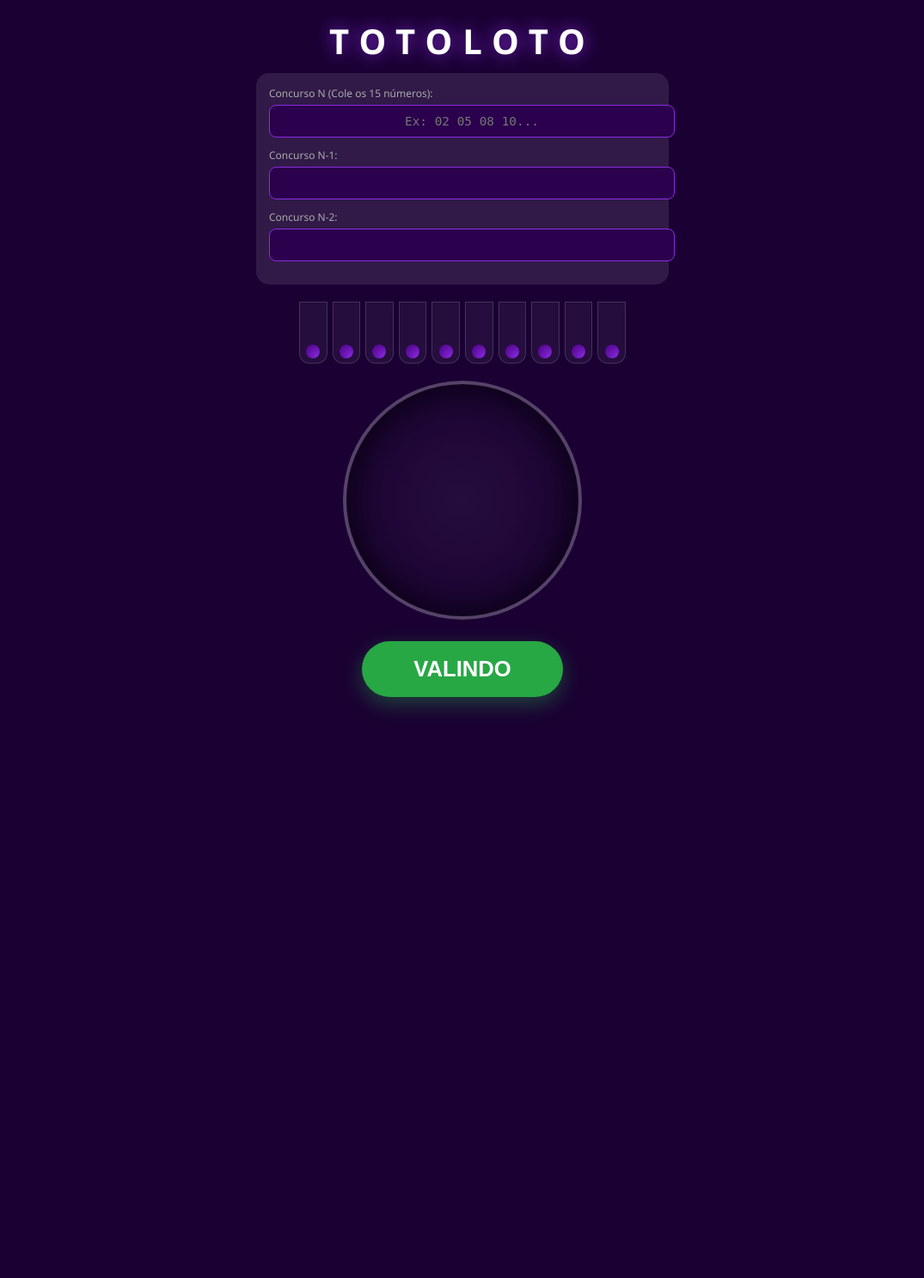
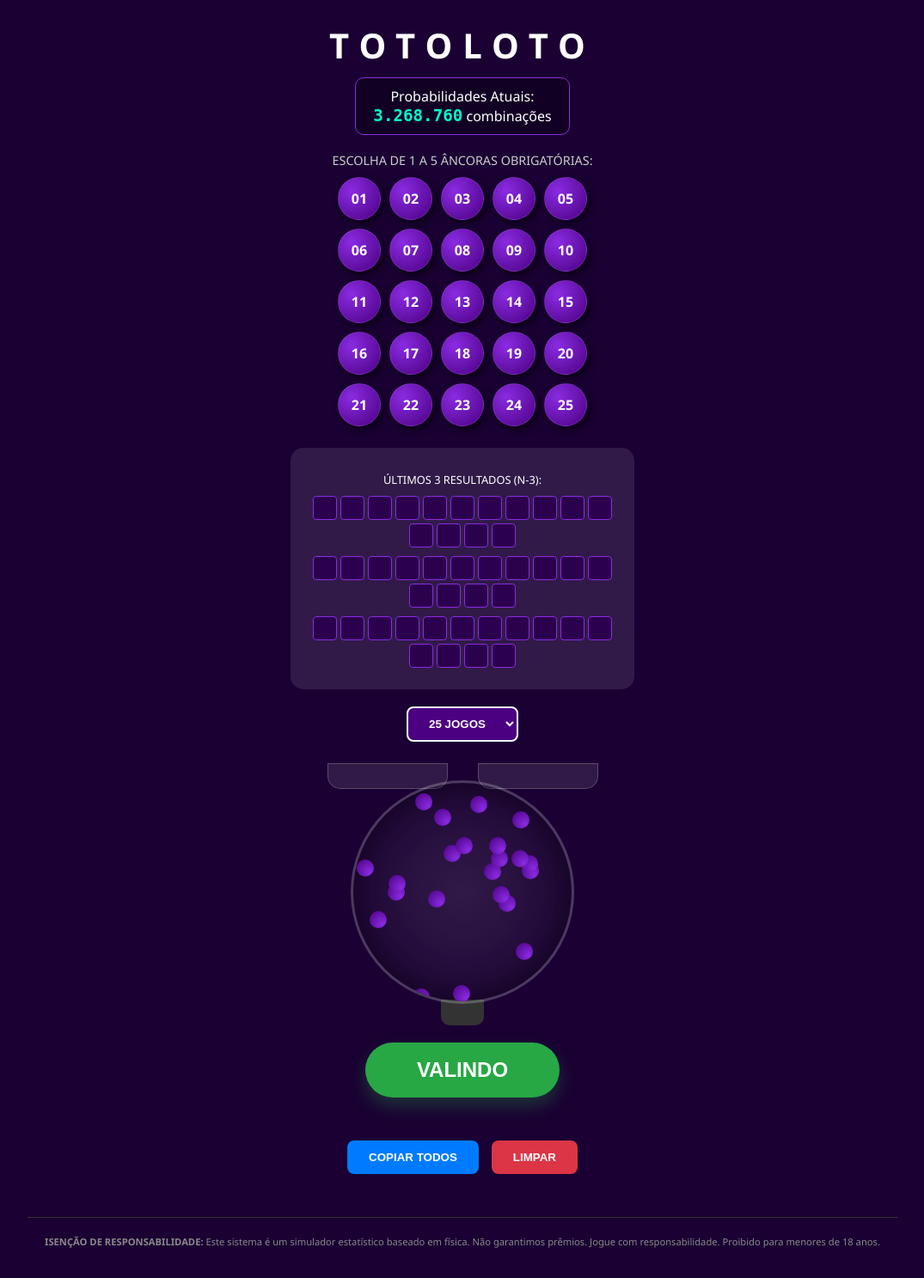
Before and after one commit to mahmoudaifriend/Loto-Master-App, a Flask app: page / in a window 1280 px wide. Shown: the whole page at 86% size, without its empty margins (102-1177 px from the left). Before the commit the page ends 829 px from the top, so only its background shows below. Run offline with Flask 3, Linux system fonts and the light colour scheme.

Commit message:
Update index.html

```diff
--- a/templates/index.html
+++ b/templates/index.html
@@ -12,187 +12,261 @@
             --glass: rgba(255, 255, 255, 0.1);
         }
 
+        /* Basic Reset and Layout */
+        * { box-sizing: border-box; -webkit-tap-highlight-color: transparent; }
         body {
             background-color: var(--bg);
             color: white;
             font-family: 'Segoe UI', Arial, sans-serif;
-            display: flex; flex-direction: column; align-items: center;
-            padding: 10px; margin: 0; overflow-x: hidden;
+            display: flex;
+            flex-direction: column;
+            align-items: center;
+            padding: 15px;
+            margin: 0;
+            overflow-x: hidden;
         }
 
-        header h1 { font-size: 2.5rem; letter-spacing: 12px; margin: 10px 0; font-weight: 900; text-shadow: 0 0 20px #8a2be2; }
+        /* 1. LOGO AND PROBABILITIES */
+        header h1 { font-size: 2.5rem; letter-spacing: 12px; margin: 10px 0; font-weight: 900; }
+        .prob-box {
+            background: rgba(0, 0, 0, 0.3);
+            padding: 10px 20px;
+            border-radius: 10px;
+            border: 1px solid #8a2be2;
+            margin-bottom: 20px;
+            text-align: center;
+        }
+        #probCount { color: #00ffcc; font-weight: bold; font-family: monospace; font-size: 1.2rem; }
 
-        /* Smart N-3 Inputs */
-        .n3-section { width: 100%; max-width: 450px; background: var(--glass); padding: 15px; border-radius: 15px; margin-bottom: 20px; }
-        .n3-group { margin-bottom: 12px; }
-        .n3-group label { display: block; font-size: 0.75rem; color: #aaa; margin-bottom: 5px; }
-        .smart-input {
-            width: 100%; background: #2b004d; border: 1px solid #8a2be2;
-            color: #00ffcc; padding: 10px; border-radius: 8px;
-            font-family: monospace; text-align: center; font-size: 0.9rem;
+        /* 2. 3D SELECTION GRID */
+        .selection-title { font-size: 0.9rem; margin-bottom: 10px; color: #ccc; }
+        .ball-grid {
+            display: grid;
+            grid-template-columns: repeat(5, 1fr);
+            gap: 10px;
+            margin-bottom: 25px;
+            max-width: 350px;
+        }
+        .ball-3d {
+            width: 50px; height: 50px; border-radius: 50%;
+            background: var(--purple-3d);
+            display: flex; align-items: center; justify-content: center;
+            font-weight: bold; color: white; cursor: pointer;
+            box-shadow: 4px 4px 8px rgba(0,0,0,0.6);
+            transition: 0.2s; border: 1px solid rgba(255,255,255,0.1);
+        }
+        .ball-3d.selected { background: var(--gold-3d); color: #1a0033; transform: scale(1.1); box-shadow: 0 0 15px var(--gold-3d); }
+
+        /* 3. HISTORICAL DATA (N-3) */
+        .n3-section { background: var(--glass); padding: 15px; border-radius: 15px; width: 100%; max-width: 400px; margin-bottom: 20px; }
+        .n3-row { margin-bottom: 10px; text-align: center; }
+        .n3-inputs { display: flex; flex-wrap: wrap; gap: 4px; justify-content: center; }
+        .n3-ball-input { width: 28px; height: 28px; background: #2b004d; border: 1px solid #8a2be2; color: white; text-align: center; border-radius: 4px; font-size: 0.8rem; }
+
+        /* 4. GAME QUANTITY SELECTOR */
+        .qty-box { margin-bottom: 25px; }
+        select { background: #4b0082; color: white; padding: 10px 20px; border-radius: 8px; border: 2px solid white; font-weight: bold; }
+
+        /* 5. MACHINE (TUBES + GLOBE) */
+        .machine-stage { width: 100%; max-width: 350px; text-align: center; position: relative; }
+        .tubes-container { display: flex; justify-content: space-around; margin-bottom: -10px; }
+        .tube-glass { width: 140px; height: 30px; background: var(--glass); border: 1px solid rgba(255,255,255,0.2); border-radius: 0 0 15px 15px; }
+
+        .globo-sphere {
+            width: 260px; height: 260px; border-radius: 50%;
+            border: 3px solid rgba(255,255,255,0.2);
+            background: radial-gradient(circle at 50% 50%, rgba(255,255,255,0.1), transparent);
+            margin: 0 auto 20px; position: relative; overflow: hidden;
+            box-shadow: inset 0 0 40px rgba(0,0,0,0.5);
+        }
+        .nozzle { width: 50px; height: 30px; background: #333; margin: -25px auto 20px; border-radius: 0 0 10px 10px; }
+
+        .ball-kinetic { position: absolute; width: 20px; height: 20px; background: var(--purple-3d); border-radius: 50%; }
+
+        #btnValindo {
+            background: #28a745; color: white; padding: 18px 60px; border: none; border-radius: 50px;
+            font-size: 1.5rem; font-weight: 900; cursor: pointer; box-shadow: 0 10px 20px rgba(40,167,69,0.3);
         }
 
-        /* 10 Pipes System */
-        .tubes-system {
-            display: grid; grid-template-columns: repeat(10, 1fr);
-            gap: 6px; width: 100%; max-width: 380px; margin-bottom: 20px;
+        /* 6. RESPONSIVE RESULTS MATRIX */
+        .results-area { width: 100%; max-width: 500px; margin-top: 30px; }
+        .jogo-row {
+            background: rgba(255,255,255,0.07); padding: 12px; margin-bottom: 8px; border-radius: 8px;
+            font-family: monospace; line-height: 1.6; word-wrap: break-word;
+            border-left: 5px solid var(--gold-3d); display: block;
         }
-        .pipe {
-            height: 70px; background: rgba(255,255,255,0.05);
-            border: 1px solid rgba(255,255,255,0.15);
-            border-radius: 0 0 12px 12px; position: relative;
-        }
-        .ball-in-pipe {
-            width: 16px; height: 16px; border-radius: 50%;
-            background: var(--purple-3d); position: absolute;
-            bottom: 5px; left: 50%; transform: translateX(-50%);
-            transition: bottom 2s cubic-bezier(0.47, 0, 0.745, 0.715);
-        }
+        .jogo-row span { color: var(--gold-3d); font-weight: bold; margin-right: 5px; }
 
-        /* Globe and Machine */
-        .machine-stage { position: relative; text-align: center; }
-        .globo-sphere {
-            width: 270px; height: 270px; border-radius: 50%;
-            border: 4px solid rgba(255,255,255,0.25);
-            background: radial-gradient(circle at 50% 50%, rgba(255,255,255,0.05), transparent);
-            position: relative; overflow: hidden;
-            box-shadow: inset 0 0 50px rgba(0,0,0,0.8);
-        }
-        .ball-kinetic {
-            position: absolute; width: 22px; height: 22px;
-            border-radius: 50%; background: var(--purple-3d);
-            opacity: 0; transition: opacity 0.3s;
-        }
+        .footer-btns { display: flex; gap: 15px; margin: 20px 0; }
+        .btn-blue { background: #007bff; border: none; padding: 12px 25px; color: white; border-radius: 8px; font-weight: bold; }
+        .btn-red { background: #dc3545; border: none; padding: 12px 25px; color: white; border-radius: 8px; font-weight: bold; }
 
-        #btnValindo {
-            background: #28a745; color: white; padding: 18px 60px;
-            border: none; border-radius: 50px; font-size: 1.6rem;
-            font-weight: 900; cursor: pointer; margin-top: 25px;
-            box-shadow: 0 8px 25px rgba(40,167,69,0.4);
-        }
-        #btnValindo:disabled { background: #444; opacity: 0.6; cursor: not-allowed; }
-
-        /* 3D Result Row */
-        .results-matrix { width: 100%; max-width: 550px; margin-top: 35px; }
-        .jogo-row {
-            background: rgba(0,0,0,0.35); padding: 15px; border-radius: 12px;
-            margin-bottom: 12px; border-left: 5px solid var(--gold-3d);
-            display: flex; flex-wrap: wrap; gap: 8px; align-items: center;
-        }
-        .res-ball-3d {
-            width: 34px; height: 34px; border-radius: 50%;
-            background: var(--gold-3d); color: #1a0033;
-            display: flex; align-items: center; justify-content: center;
-            font-weight: 900; font-size: 0.95rem;
-            box-shadow: 2px 2px 6px rgba(0,0,0,0.6);
-            animation: eject-fx 0.5s ease-out;
-        }
-        @keyframes eject-fx { 0% { transform: scale(0) translateY(20px); } 100% { transform: scale(1) translateY(0); } }
-
-        /* Animations */
-        .fast-spin { animation: rotate-globe 0.25s linear infinite; }
-        .slow-spin { animation: rotate-globe 1.8s linear infinite; }
-        @keyframes rotate-globe { from { transform: rotate(0deg); } to { transform: rotate(360deg); } }
+        footer { font-size: 0.7rem; color: #888; text-align: center; padding: 20px; border-top: 1px solid #333; margin-top: 30px; }
     </style>
 </head>
 <body>
 
     <header><h1>TOTOLOTO</h1></header>
 
-    <!-- Smart N-3 Text Inputs -->
+    <div class="prob-box">
+        Probabilidades Atuais:<br>
+        <span id="probCount">3.268.760</span> combinações
+    </div>
+
+    <section class="selection-title">ESCOLHA DE 1 A 5 ÂNCORAS OBRIGATÓRIAS:</section>
+    <div class="ball-grid" id="gridInput"></div>
+
     <section class="n3-section">
-        <div class="n3-group">
-            <label>Concurso N (Cole os 15 números):</label>
-            <input type="text" class="smart-input" id="nN" placeholder="Ex: 02 05 08 10...">
-        </div>
-        <div class="n3-group">
-            <label>Concurso N-1:</label>
-            <input type="text" class="smart-input" id="nN1">
-        </div>
-        <div class="n3-group">
-            <label>Concurso N-2:</label>
-            <input type="text" class="smart-input" id="nN2">
-        </div>
+        <p style="font-size: 0.8rem; text-align: center; margin-bottom: 10px;">ÚLTIMOS 3 RESULTADOS (N-3):</p>
+        <div class="n3-row"><div class="n3-inputs" id="nN"></div></div>
+        <div class="n3-row"><div class="n3-inputs" id="nN1"></div></div>
+        <div class="n3-row"><div class="n3-inputs" id="nN2"></div></div>
     </section>
 
-    <!-- 10 Pipes -->
-    <div class="tubes-system" id="pipesArea"></div>
+    <div class="qty-box">
+        <select id="gameQty">
+            <option value="5">05 JOGOS</option>
+            <option value="10">10 JOGOS</option>
+            <option value="15">15 JOGOS</option>
+            <option value="20">20 JOGOS</option>
+            <option value="25" selected>25 JOGOS</option>
+        </select>
+    </div>
 
-    <!-- Machine Stage -->
     <div class="machine-stage">
-        <div class="globo-sphere" id="globoMain"></div>
+        <div class="tubes-container">
+            <div class="tube-glass"></div>
+            <div class="tube-glass"></div>
+        </div>
+        <div class="globo-sphere" id="globo"></div>
+        <div class="nozzle"></div>
         <button id="btnValindo">VALINDO</button>
     </div>
 
-    <!-- Results Matrix -->
-    <div class="results-matrix" id="matrix"></div>
+    <section class="results-area" id="resultsMatrix"></section>
+
+    <div class="footer-btns">
+        <button class="btn-blue" id="btnCopy">COPIAR TODOS</button>
+        <button class="btn-red" onclick="location.reload()">LIMPAR</button>
+    </div>
+
+    <footer>
+        <strong>ISENÇÃO DE RESPONSABILIDADE:</strong> Este sistema é um simulador estatístico baseado em física. Não garantimos prêmios. Jogue com responsabilidade. Proibido para menores de 18 anos.
+    </footer>
 
     <script>
-        // Setup 10 pipes and balls
-        const pipesArea = document.getElementById('pipesArea');
-        for(let i=0; i<10; i++) {
-            pipesArea.innerHTML += `<div class="pipe"><div class="ball-in-pipe" id="pb-${i}"></div></div>`;
+        // 1. Probability Calculation Logic (Lotofácil)
+        const combination = (n, k) => {
+            if (k > n) return 0;
+            let res = 1;
+            for (let i = 1; i <= k; i++) res = res * (n - i + 1) / i;
+            return Math.round(res);
+        };
+
+        const updateProb = (selectedCount) => {
+            const total = combination(25 - selectedCount, 15 - selectedCount);
+            document.getElementById('probCount').innerText = total.toLocaleString('pt-BR');
+        };
+
+        // 2. Generate Grid of 25 Balls (Selection Phase)
+        const grid = document.getElementById('gridInput');
+        let selectedAnchors = [];
+        for (let i = 1; i <= 25; i++) {
+            const b = document.createElement('div');
+            b.className = 'ball-3d';
+            b.innerText = i.toString().padStart(2, '0');
+            b.onclick = () => {
+                if (b.classList.contains('selected')) {
+                    b.classList.remove('selected');
+                    selectedAnchors = selectedAnchors.filter(n => n !== i);
+                } else if (selectedAnchors.length < 5) {
+                    ballEffect(b);
+                    b.classList.add('selected');
+                    selectedAnchors.push(i);
+                }
+                updateProb(selectedAnchors.length);
+            };
+            grid.appendChild(b);
         }
 
-        // Setup 25 kinetic balls in globe
-        const globo = document.getElementById('globoMain');
-        const kineticBalls = [];
-        for(let i=0; i<25; i++) {
-            const b = document.createElement('div');
-            b.className = 'ball-kinetic';
-            b.style.left = Math.random()*240 + 'px';
-            b.style.top = Math.random()*240 + 'px';
-            globo.appendChild(b);
-            kineticBalls.push(b);
+        const ballEffect = (el) => {
+            el.style.transform = "scale(0.9)";
+            setTimeout(() => el.style.transform = "scale(1.1)", 100);
+        };
+
+        // 3. Generate N-3 Historical Input Fields
+        const createN3 = (id) => {
+            const el = document.getElementById(id);
+            for(let i=0; i<15; i++) el.innerHTML += `<input type="text" class="n3-ball-input" maxlength="2">`;
+        };
+        ['nN', 'nN1', 'nN2'].forEach(createN3);
+
+        // 4. Kinetic Physics Engine (Globe Animation)
+        const globo = document.getElementById('globo');
+        const balls = [];
+        for (let i = 0; i < 25; i++) {
+            const ball = document.createElement('div');
+            ball.className = 'ball-kinetic';
+            globo.appendChild(ball);
+            balls.push({
+                el: ball, x: Math.random()*200, y: Math.random()*200,
+                vx: (Math.random()-0.5)*15, vy: (Math.random()-0.5)*15
+            });
         }
 
+        const runPhysics = () => {
+            balls.forEach(b => {
+                b.x += b.vx; b.y += b.vy;
+                if (b.x < 0 || b.x > 240) b.vx *= -1;
+                if (b.y < 0 || b.y > 240) b.vy *= -1;
+                b.el.style.left = b.x + 'px'; b.el.style.top = b.y + 'px';
+            });
+        };
+        let anim = setInterval(runPhysics, 30); // Constant globe spinning
+
+        // 5. VALINDO Sequence (Processing and UI Ejection)
         document.getElementById('btnValindo').onclick = async () => {
             const btn = document.getElementById('btnValindo');
-            const matrix = document.getElementById('matrix');
+            const matrix = document.getElementById('resultsMatrix');
+            const qty = document.getElementById('gameQty').value;
+
             btn.disabled = true;
+            btn.style.opacity = "0.5";
+            matrix.innerHTML = "";
 
-            // 1. DROP SEQUENCE (2 SECONDS)
-            document.querySelectorAll('.ball-in-pipe').forEach(b => b.style.bottom = "-50px");
-            setTimeout(() => {
-                kineticBalls.forEach(b => b.style.opacity = "1");
-            }, 1000);
-            await new Promise(r => setTimeout(r, 2000));
+            // Simulation of sequential ejection and matrix fill
+            for (let i = 1; i <= qty; i++) {
+                const row = document.createElement('div');
+                row.className = 'jogo-row';
+                row.id = `jogo-${i}`;
+                row.innerHTML = `<span>JOGO ${i.toString().padStart(2, '0')}:</span> `;
+                matrix.appendChild(row);
 
-            // Generate 15 UNIQUE numbers for this draw
-            let drawResult = [];
-            while(drawResult.length < 15) {
-                let n = Math.floor(Math.random()*25)+1;
-                if(!drawResult.includes(n)) drawResult.push(n);
+                // Populate row with 15 unique numbers, prioritizing user anchors
+                let drawn = [...selectedAnchors];
+                while(drawn.length < 15) {
+                    let n = Math.floor(Math.random()*25)+1;
+                    if(!drawn.includes(n)) drawn.push(n);
+                }
+
+                // UI Display logic
+                drawn.sort((a,b) => a-b).forEach(n => {
+                    row.innerHTML += n.toString().padStart(2, '0') + " ";
+                });
+
+                window.scrollTo({ top: document.body.scrollHeight, behavior: 'smooth' });
+                await new Promise(r => setTimeout(r, 400)); // Sequential ejection timing
             }
-            drawResult.sort((a,b) => a-b);
+            btn.disabled = false;
+            btn.style.opacity = "1";
+        };
 
-            const row = document.createElement('div');
-            row.className = 'jogo-row';
-            row.innerHTML = `<span style="width:100%; font-size:0.7rem; color:#666;">SORTEIO EM CURSO...</span>`;
-            matrix.prepend(row);
-
-            // 2. THE 15 BALL CYCLE (9s EACH)
-            for(let i=0; i<15; i++) {
-                // Fast Spin (4.5s)
-                globo.className = "globo-sphere fast-spin";
-                await new Promise(r => setTimeout(r, 4500));
-
-                // Slow Spin (4.5s)
-                globo.className = "globo-sphere slow-spin";
-                await new Promise(r => setTimeout(r, 4500));
-
-                // Eject 3D Ball
-                const ball3d = document.createElement('div');
-                ball3d.className = 'res-ball-3d';
-                ball3d.innerText = drawResult[i].toString().padStart(2, '0');
-                row.appendChild(ball3d);
-
-                // Kinetic feedback
-                kineticBalls[i].style.background = 'var(--gold-3d)';
-            }
-
-            globo.className = "globo-sphere";
-            btn.disabled = false;
+        // 6. Output Management (Copy to Clipboard)
+        document.getElementById('btnCopy').onclick = () => {
+            const text = document.getElementById('resultsMatrix').innerText;
+            if (!text) return alert("Nenhum jogo gerado!");
+            navigator.clipboard.writeText(text);
+            alert("Todos os jogos foram copiados com sucesso!");
         };
     </script>
 </body>
```
